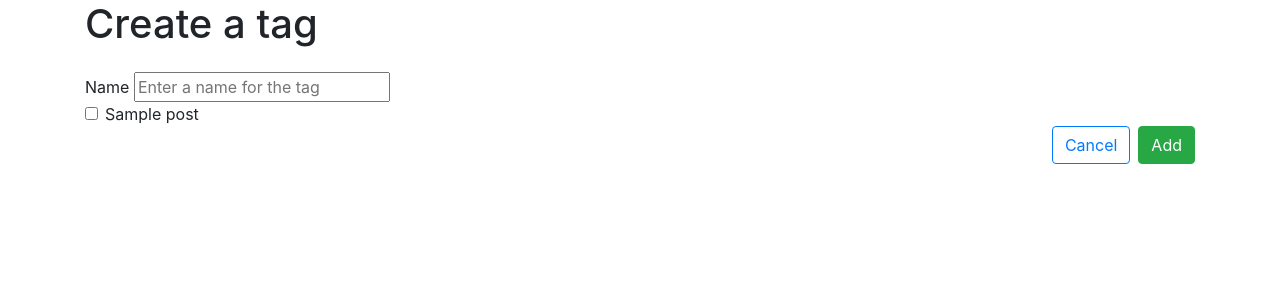
After one commit to kwokkw/flask-blogy, a Flask app: page /tags/new in a window 1280 px wide. The commit adds this page. Shown: the top 300 px of the page. Run offline with Flask 2, Linux system fonts and the light colour scheme; tables that the repository leaves empty hold one stand-in row (values such as "Sample post").

Commit message:
update tags

```diff
--- a/app.py
+++ b/app.py
@@ -2,7 +2,7 @@
 
 from flask import Flask, request, render_template, redirect, flash
 from flask_debugtoolbar import DebugToolbarExtension
-from models import db, connect_db, User, Post
+from models import db, connect_db, User, Post, Tag, PostTag
 
 app = Flask(__name__)
 
@@ -139,7 +139,8 @@ def show_post(post_id):
 @app.route("/posts/<int:post_id>/edit")
 def edit_post(post_id):
     post = Post.query.get_or_404(post_id)
-    return render_template("edit-post.html", post=post)
+    tags = Tag.query.all()
+    return render_template("edit-post.html", post=post, tags=tags)
 
 
 # Handle editing of a post. Redirect back to the post view.
@@ -149,6 +150,12 @@ def handle_editing_post(post_id):
 
     title = request.form["title"]
     content = request.form["content"]
+    # Returns a list of selected_value [on, on]
+    tag_ids = request.form.getlist("tags")
+
+    for id in tag_ids:
+        tag = Tag.query.get_or_404(id)
+        post.tags.append(tag)
 
     post.title = title
     post.content = content
@@ -167,3 +174,81 @@ def delete_post(post_id):
 
     flash(f"Post '{post.title}' has been deleted.")
     return redirect(f"/users/{post.user_id}")
+
+
+# TAGS ##################################################################
+
+
+# Lists all tags, with links to the tag detail page.
+@app.route("/tags")
+def list_tags():
+    tags = Tag.query.all()
+
+    return render_template("tags/list-tags.html", tags=tags)
+
+
+# GET /tags/[tag-id] : Show detail about a tag. Have links to edit form and to delete.
+@app.route("/tags/<int:tag_id>")
+def show_tag_detail(tag_id):
+    tag = Tag.query.get_or_404(tag_id)
+
+    return render_template("tags/tag-details.html", tag=tag)
+
+
+# GET /tags/new : Shows a form to add a new tag.
+@app.route("/tags/new")
+def add_tags():
+    posts = Post.query.all()
+
+    return render_template("tags/add-tag.html", posts=posts)
+
+
+# Process add form, adds tag, and redirect to tag list.
+@app.route("/tags/new", methods=["POST"])
+def handle_add_tags():
+    new_tag = Tag(name=request.form["tag"])
+    db.session.add(new_tag)
+
+    post_ids = request.form.getlist("posts")
+
+    for id in post_ids:
+        post = Post.query.get_or_404(id)
+        new_tag.posts.append(post)
+
+    db.session.commit()
+
+    return redirect("/tags")
+
+
+# GET /tags/[tag-id]/edit : Show edit form for a tag.
+@app.route("/tags/<int:tag_id>/edit")
+def show_edit_form(tag_id):
+    tag = Tag.query.get_or_404(tag_id)
+    posts = Post.query.all()
+    return render_template("tags/edit-tag.html", tag=tag, posts=posts)
+
+
+# POST /tags/[tag-id]/edit : Process edit form, edit tag, and redirects to the tags list.
+@app.route("/tags/<int:tag_id>/edit", methods=["POST"])
+def handle_edit_form(tag_id):
+    tag = Tag.query.get_or_404(tag_id)
+    tag.name = request.form["tag"]
+
+    post_ids = request.form.getlist("posts")
+
+    for id in post_ids:
+        post = Post.query.get_or_404(id)
+        tag.posts.append(post)
+
+    db.session.commit()
+
+    return redirect("/tags")
+
+
+# POST /tags/[tag-id]/delete : Delete a tag.
+@app.route("/tags/<int:tag_id>/delete", methods=["POST"])
+def delete_tag(tag_id):
+    tag = Tag.query.get_or_404(tag_id)
+    db.session.delete(tag)
+    db.session.commit()
+    return redirect("/tags")
--- a/templates/base.html
+++ b/templates/base.html
@@ -3,21 +3,38 @@
   <head>
     <meta charset="UTF-8" />
     <meta name="viewport" content="width=device-width, initial-scale=1.0" />
-    <link
+    <!-- <link
       href="https://cdn.jsdelivr.net/npm/bootstrap@5.3.3/dist/css/bootstrap.min.css"
       rel="stylesheet"
       integrity="sha384-QWTKZyjpPEjISv5WaRU9OFeRpok6YctnYmDr5pNlyT2bRjXh0JMhjY6hW+ALEwIH"
       crossorigin="anonymous"
+    /> -->
+    <link
+      rel="stylesheet"
+      href="https://cdn.jsdelivr.net/npm/bootstrap@4.0.0/dist/css/bootstrap.min.css"
+      integrity="sha384-Gn5384xqQ1aoWXA+058RXPxPg6fy4IWvTNh0E263XmFcJlSAwiGgFAW/dAiS6JXm"
+      crossorigin="anonymous"
     />
+
     <title>{% block title %}Base Template{% endblock %}</title>
   </head>
   <body class="container">
     {% block content %}
     <h1>Blogly recent Posts</h1>
+
     {% for post in posts %}
-    <h2>{{post.title}}</h2>
+    <h2><a href="/posts/{{post.id}}">{{post.title}}</a></h2>
     <p>{{post.content}}</p>
     <p>By {{post.user.full_name}} on {{post.formatted_date}}</p>
-    {% endfor %} {% endblock %}
+    {% if(post.tags) %}
+    <div class="d-flex">
+      <p class="mr-2"><b>Tags:</b></p>
+      {% for tag in post.tags %}
+      <a href="/tags/{{tag.id}}" class="mr-2"
+        ><i class="badge badge-primary">{{tag.name}}</i></a
+      >
+      {% endfor %}
+    </div>
+    {% endif %} {% endfor %} {% endblock %}
   </body>
 </html>
--- a/templates/details.html
+++ b/templates/details.html
@@ -5,7 +5,7 @@ block content %}
 {% for msg in get_flashed_messages() %}
 <p>{{msg}}</p>
 {% endfor %}
-<div class="row">
+<div class="row mb-4">
   <div class="col-2">
     <img src="" alt="profile picture" />
   </div>
@@ -30,6 +30,7 @@ block content %}
       </button>
     </form>
   </div>
+</div>
 
 <h2>Posts</h2>
 <ul>
@@ -40,6 +41,5 @@ block content %}
 <form action="/user/{{user.id}}/posts/new">
   <button class="btn btn-primary">Add Post</button>
 </form>
-</div>
 
 {% endblock %}
--- a/templates/edit.html
+++ b/templates/edit.html
@@ -2,7 +2,7 @@
 content %}
 
 <h1>Edit a user</h1>
-<form action="/user/{{user.id}}/edit" method="POST" class="row g-3 mt-2">
+<form action="/user/{{user.id}}/edit" method="POST" class="g-3 mt-2">
   <label class="form-label" for="first-name"
     >First Name
     <input
@@ -37,7 +37,7 @@ content %}
   </label>
 
   <div class="d-flex flex-row-reverse">
-    <a href="/users" class="btn btn-outline-info ms-2">Cancel</a>
+    <a href="/users" class="btn btn-outline-info ml-2">Cancel</a>
     <button class="btn btn-success">Save</button>
   </div>
 </form>
--- /dev/null
+++ b/templates/tags/add-tag.html
@@ -0,0 +1,33 @@
+{% extends 'base.html' %} {% block title %}Create Tag{% endblock %} {% block
+content %}
+
+<h1>Create a tag</h1>
+
+<form action="/tags/new" method="POST" class="g-3 mt-4">
+  Name
+  <input
+    class="form-label"
+    type="text"
+    name="tag"
+    placeholder="Enter a name for the tag"
+  />
+
+  {% for post in posts %}
+  <div class="form-check">
+    <input
+      class="form-check-input"
+      type="checkbox"
+      name="posts"
+      value="{{post.id}}"
+    />
+    <label class="form-check-label" for="posts"> {{post.title}} </label>
+  </div>
+  {% endfor %}
+
+  <div class="d-flex flex-row-reverse">
+    <button type="submit" class="btn btn-success ml-2">Add</button>
+    <a href="/tags" class="btn btn-outline-primary">Cancel</a>
+  </div>
+</form>
+
+{% endblock %}
```
Also changed, not shown: models.py (+20 -0 lines), templates/edit-post.html (+29 -13 lines), templates/show-post.html (+10 -3 lines), templates/tags/edit-tag.html (added, +28 -0 lines), templates/tags/list-tags.html (added, +17 -0 lines), templates/tags/tag-details.html (added, +30 -0 lines). Lines whose indentation alone changed are shown as unchanged.
